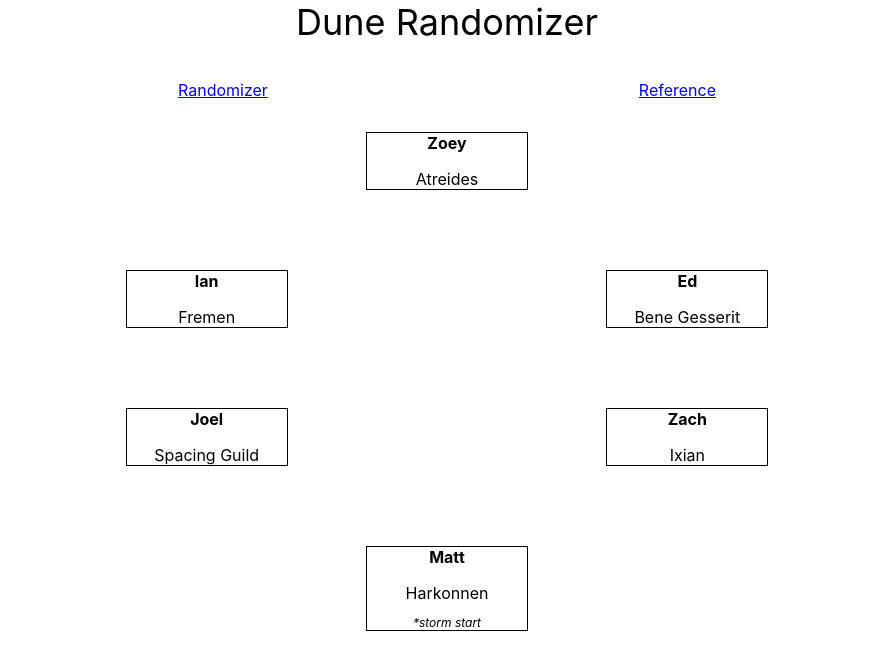
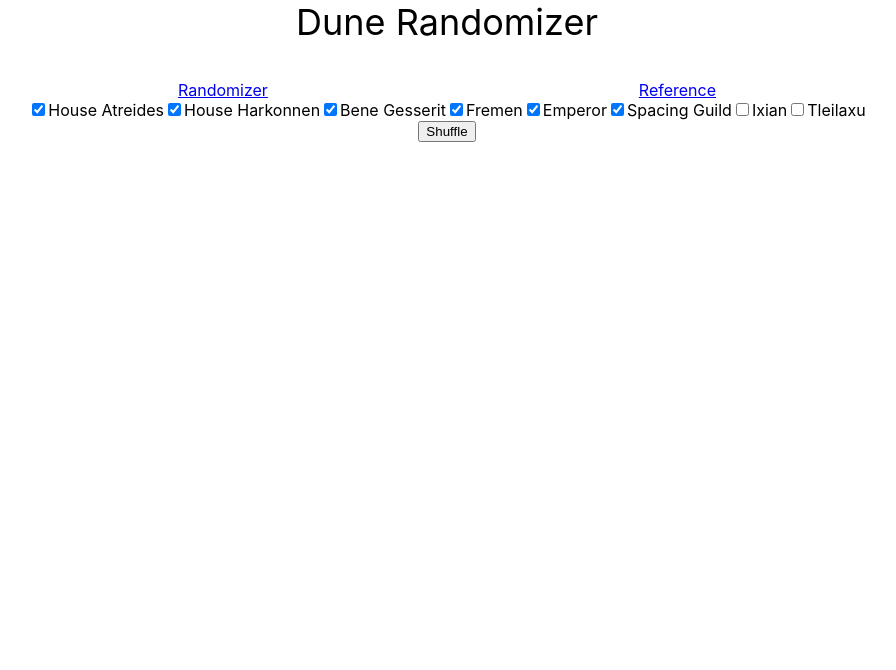
Before and after one commit to ibarczewski/dune-randomzier, a React (Create React App) app: page / in a window 1280 px wide. Shown: the top 670 px of the page, without its empty margins (193-1089 px from the left). Built offline with nearby package versions, Linux system fonts and the light colour scheme.

Commit message:
factions are able to be swapped out

```diff
--- a/src/Randomizer.js
+++ b/src/Randomizer.js
@@ -1,18 +1,34 @@
-import _ from 'lodash';
+/* eslint-disable no-unused-expressions */
+import _ from "lodash";
 import { NamePlate } from "./NamePlate";
+import { useState } from "react";
 
 const Randomizer = () => {
+  const [hasShuffled, setHasShuffled] = useState(false);
+  const [playerRows, setPlayerRows] = useState({});
+  const [includeAtreides, setIncludeAtreides] = useState(true);
+  const [includeHarkonnen, setIncludeHarkonnen] = useState(true);
+  const [includeBeneGesserit, setIncludeBeneGesserit] = useState(true);
+  const [includeFremen, setIncludeFremen] = useState(true);
+  const [includeEmperor, setIncludeEmperor] = useState(true);
+  const [includeSpacingGuild, setIncludeSpacingGuild] = useState(true);
+  const [includeIxian, setIncludeIxian] = useState(false);
+  const [includeTleilaxu, setIncludeTleilaxu] = useState(false);
+
+  const shufflePlayers = () => {
+    const factions = [];
+
+    includeAtreides ? factions.push("House Atreides") : () => {};
+    includeHarkonnen ? factions.push("House Harkonnen") : () => {};
+    includeSpacingGuild ? factions.push("Spacing Guild") : () => {};
+    includeEmperor ? factions.push("Emperor") : () => {};
+    includeFremen ? factions.push("Fremen") : () => {};
+    includeBeneGesserit ? factions.push("Bene Gesserit") : () => {};
+    includeIxian ? factions.push("House Ixian") : () => {};
+    includeTleilaxu ? factions.push("House Tleilaxu") : () => {};
+
     const names = _.shuffle(["Zoey", "Ian", "Joel", "Zach", "Matt", "Ed"]);
-    const shuffledFactions = _.shuffle([
-        "Atreides",
-        "Harkonnen",
-        "Spacing Guild",
-        "Emperor",
-        "Fremen",
-        "Bene Gesserit",
-        "Tleilaxu",
-        "Ixian",
-    ]);
+    const shuffledFactions = _.shuffle(factions);
     const assignments = [];
 
     names.forEach((name) => {
@@ -20,23 +36,46 @@ const Randomizer = () => {
       assignments.push({ name, faction });
     });
 
-    const topRow = assignments[0];
-    const secondRow = [assignments[1], assignments[2]];
-    const thirdRow = [assignments[3], assignments[4]];
-    const bottomRow = assignments[5];
+    setPlayerRows(
+      {
+        firstRow: assignments[0],
+        secondRow: [assignments[1], assignments[2]],
+        thirdRow: [assignments[3], assignments[4]],
+        bottomRow: assignments[5],
+      }
+    )
+    setHasShuffled(true);
+  };
 
-    return <>
+  return (
+    <>
+      <div>
+        <input type="checkbox" value="beneGesserit" checked={includeAtreides} onChange={() => setIncludeAtreides(!includeAtreides)}></input><label>House Atreides</label>
+        <input type="checkbox" value="beneGesserit" checked={includeHarkonnen} onChange={() => setIncludeHarkonnen(!includeHarkonnen)}></input><label>House Harkonnen</label>
+        <input type="checkbox" value="beneGesserit" checked={includeBeneGesserit} onChange={() => setIncludeBeneGesserit(!includeBeneGesserit)}></input><label>Bene Gesserit</label>
+        <input type="checkbox" value="beneGesserit" checked={includeFremen} onChange={() => setIncludeFremen(!includeFremen)}></input><label>Fremen</label>
+        <input type="checkbox" value="beneGesserit" checked={includeEmperor} onChange={() => setIncludeEmperor(!includeEmperor)}></input><label>Emperor</label>
+        <input type="checkbox" value="beneGesserit" checked={includeSpacingGuild} onChange={() => setIncludeSpacingGuild(!includeSpacingGuild)}></input><label>Spacing Guild</label>
+        <input type="checkbox" value="beneGesserit" checked={includeIxian} onChange={() => setIncludeIxian(!includeIxian)}></input><label>Ixian</label>
+        <input type="checkbox" value="beneGesserit" checked={includeTleilaxu} onChange={() => setIncludeTleilaxu(!includeTleilaxu)}></input><label>Tleilaxu</label>
+
+      </div>
+
+      <button onClick={() => shufflePlayers()}>Shuffle</button>
+      { hasShuffled
+      ?
+      <>
         <div className="player-wrapper">
           {
             <NamePlate
               position="top-row"
-            name={topRow.name}
-            faction={topRow.faction}
+              name={playerRows.firstRow.name}
+              faction={playerRows.firstRow.faction}
             ></NamePlate>
           }
         </div>
         <div className="player-wrapper">
-        {secondRow.map(({ name, faction }) => (
+          {playerRows.secondRow.map(({ name, faction }) => (
             <NamePlate
               position="middle-row"
               name={name}
@@ -45,7 +84,7 @@ const Randomizer = () => {
           ))}
         </div>
         <div className="player-wrapper">
-        {thirdRow.map(({ name, faction }) => (
+          {playerRows.thirdRow.map(({ name, faction }) => (
             <NamePlate
               position="middle-row"
               name={name}
@@ -57,13 +96,16 @@ const Randomizer = () => {
           {
             <NamePlate
               position="bottom-row"
-            name={bottomRow.name}
-            faction={bottomRow.faction}
+              name={playerRows.bottomRow.name}
+              faction={playerRows.bottomRow.faction}
               stormStart={true}
             ></NamePlate>
           }
         </div>
       </>
-}
+      : ''}
+    </>
+  );
+};
 
 export { Randomizer };
```
Lines whose indentation alone changed are shown as unchanged.
